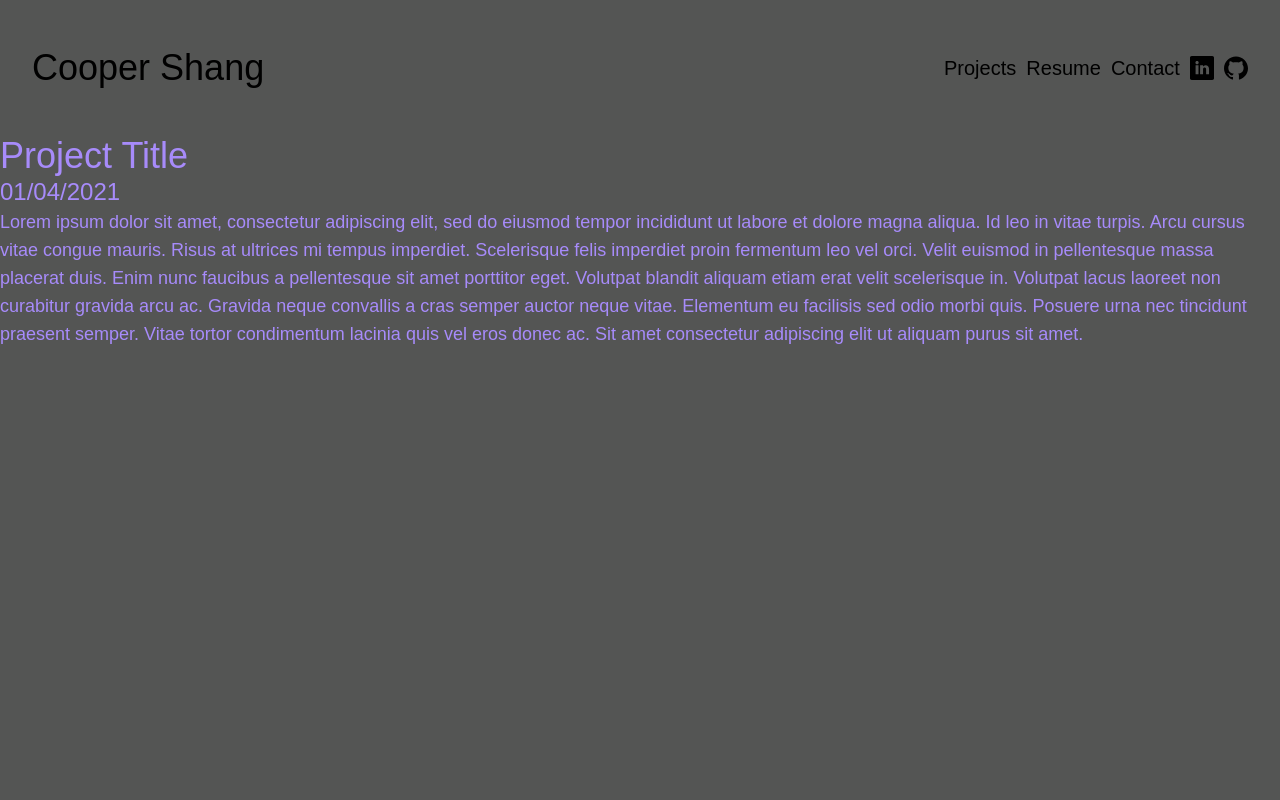
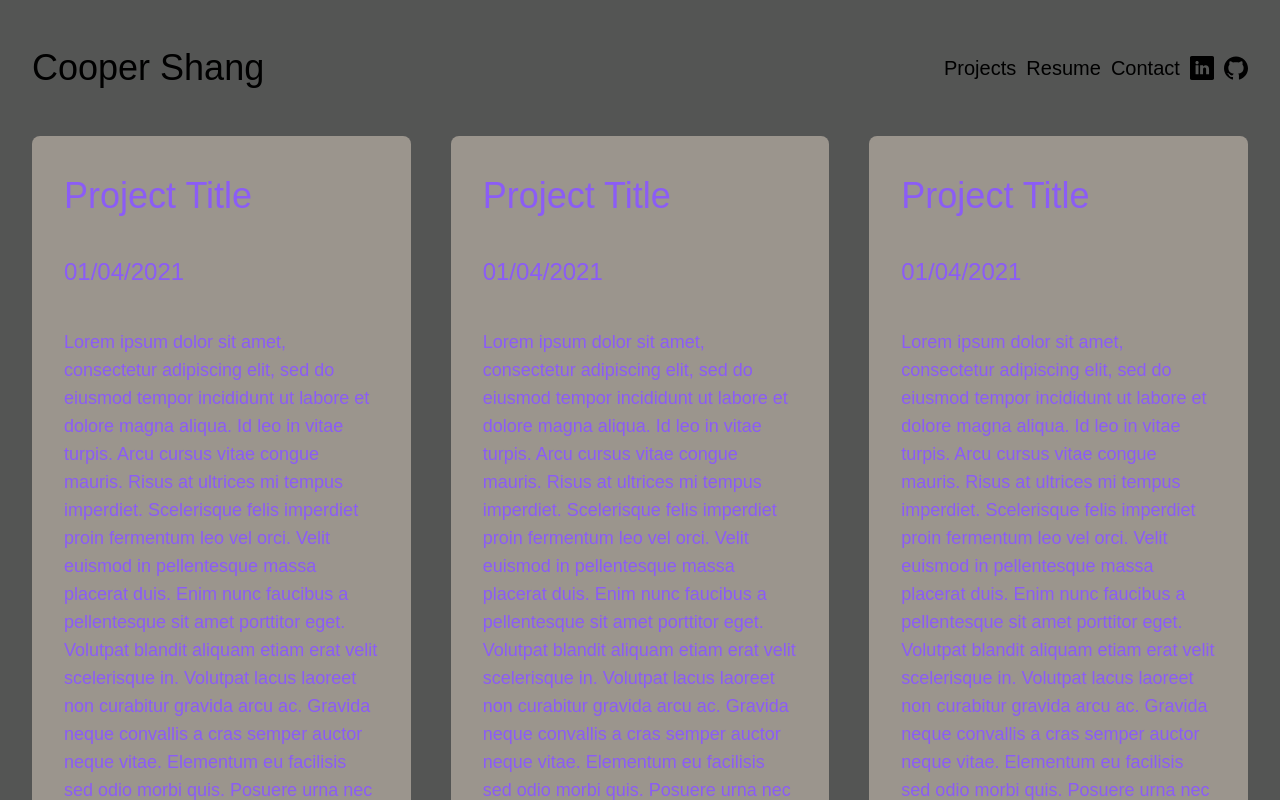
Before and after one commit to vvEii/portfolio, a React (Create React App) app: page /projects in a window 1280 px wide. Shown: the top 800 px of the page. Built offline with nearby package versions, Linux system fonts and the light colour scheme.

Commit message:
Add style to Card

```diff
--- a/src/components/Card.js
+++ b/src/components/Card.js
@@ -2,10 +2,10 @@ import React from 'react';
 
 const Card = () => {
   return (
-    <div className='flex flex-col items-start justify-items-center'>
-      <div className='text-4xl text-purple-400'>Project Title</div>
-      <div className='text-2xl text-purple-400'>01/04/2021</div>
-      <div className='text-lg text-purple-400'>
+    <div className='flex flex-col items-start justify-items-center space-y-10 py-10 px-8 rounded-lg bg-gray-regular'>
+      <div className='text-4xl text-purple-500'>Project Title</div>
+      <div className='text-2xl text-purple-500'>01/04/2021</div>
+      <div className='text-lg text-purple-500'>
         Lorem ipsum dolor sit amet, consectetur adipiscing elit, sed do eiusmod
         tempor incididunt ut labore et dolore magna aliqua. Id leo in vitae
         turpis. Arcu cursus vitae congue mauris. Risus at ultrices mi tempus
--- a/src/pages/Projects.js
+++ b/src/pages/Projects.js
@@ -3,7 +3,9 @@ import Card from '../components/Card';
 
 const Projects = () => {
   return (
-    <div className='text-gray-light text-8xl'>
+    <div className='text-gray-light text-8xl flex space-x-10 px-8'>
+      <Card />
+      <Card />
       <Card />
     </div>
   );
```
